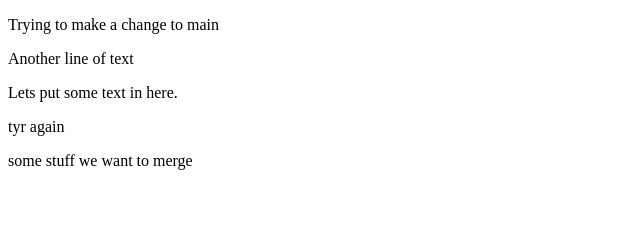
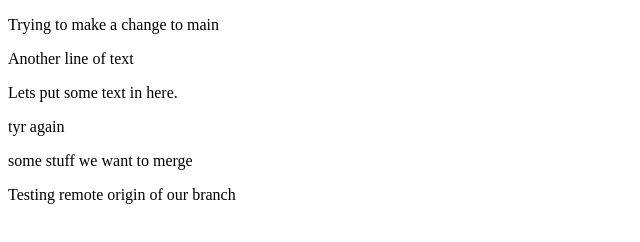
Before and after one commit to mroutt/WorkingWithPaul, a plain HTML site: page index.html in a window 1280 px wide. Shown: the whole page, without its empty margins (0-640 px from the left). Drawn offline with Linux system fonts and the light colour scheme.

Commit message:
Checking remote origin

```diff
--- a/index.html
+++ b/index.html
@@ -12,5 +12,6 @@
     <p>Lets put some text in here.</p>
     <p>tyr again</p>
     <p>some stuff we want to merge</p>
+    <p>Testing remote origin of our branch</p>
 </body>
 </html>
```
